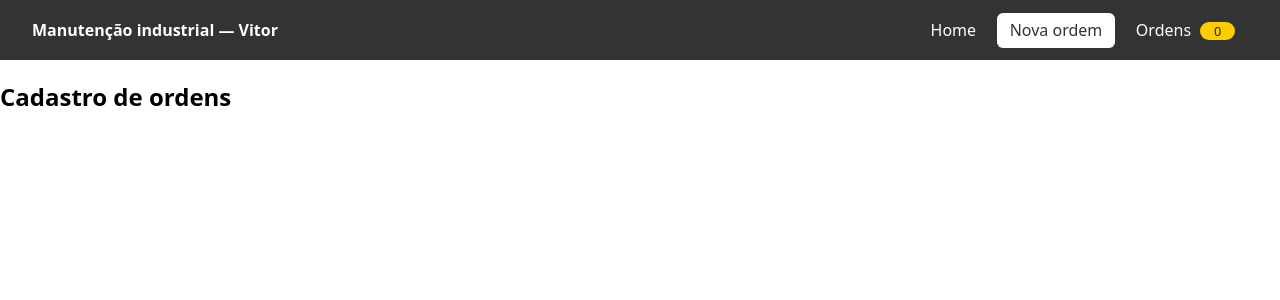
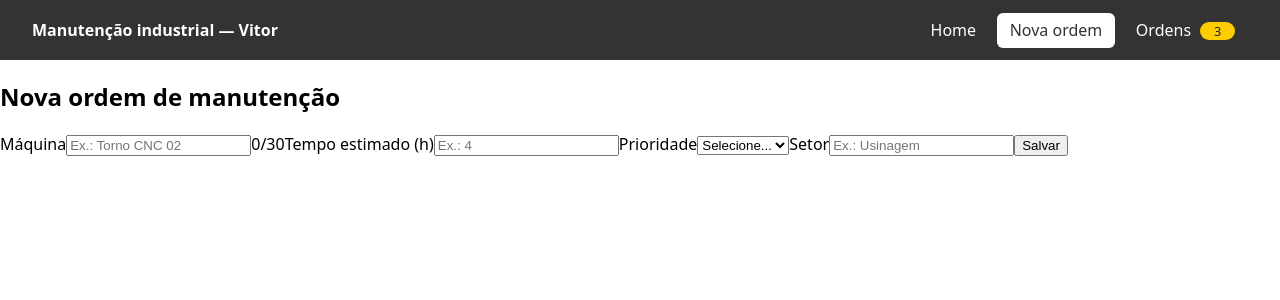
Before and after one commit to SDiasVitor/router-26177891, a React (Vite) app: page /ordens/novo in a window 1280 px wide. Shown: the top 300 px of the page. Built offline with nearby package versions, Linux system fonts and the light colour scheme.

Commit message:
Estado de ordens no App com 3 exemplos e cadastro com validação B=8 (máx. 30 caracteres + contador)
Co-Authored-By: Claude Opus 5.5 <noreply@anthropic.com>
Claude-Session: https://claude.ai/code/session_01BVsfk4F3eQPHEEcDDP5SBA

```diff
--- a/src/App.jsx
+++ b/src/App.jsx
@@ -1,17 +1,43 @@
+import { useState } from 'react'
 import { Routes, Route } from 'react-router-dom'
 import Navbar from './components/Navbar.jsx'
+import Home from './pages/Home.jsx'
+import Cadastro from './pages/Cadastro.jsx'
 import NaoEncontrada from './pages/NaoEncontrada.jsx'
 
+// Constantes passadas via props
 const NOME_SISTEMA = 'Manutenção industrial — Vitor'
+const NOME_ALUNO = 'Vitor de Souza Dias'
+
+// 3 registros de exemplo; o primeiro leva meu RA no campo complementar (Setor)
+const ORDENS_INICIAIS = [
+  { id: 1, maquina: 'Torno CNC 02', tempo: 6, prioridade: 'Alta', setor: 'Usinagem — RA 26177891' },
+  { id: 2, maquina: 'Compressor de ar', tempo: 2, prioridade: 'Média', setor: 'Utilidades' },
+  { id: 3, maquina: 'Prensa hidráulica', tempo: 8, prioridade: 'Baixa', setor: 'Estamparia' },
+]
 
 function App() {
+  // Estado centralizado: o array de ordens vive aqui e as páginas só recebem por props
+  const [ordens, setOrdens] = useState(ORDENS_INICIAIS)
+
+  // Recebe uma ordem do Cadastro e cria um NOVO array (spread), sem mexer no antigo
+  function adicionarOrdem(novaOrdem) {
+    setOrdens([...ordens, novaOrdem])
+  }
+
+  // Quantidade calculada aqui e entregue pronta para Home e Navbar
+  const quantidade = ordens.length
+
   return (
     <>
-      <Navbar nomeSistema={NOME_SISTEMA} quantidade={0} />
+      <Navbar nomeSistema={NOME_SISTEMA} quantidade={quantidade} />
       <main>
         <Routes>
-          <Route path="/" element={<h2>Home</h2>} />
-          <Route path="/ordens/novo" element={<h2>Cadastro de ordens</h2>} />
+          <Route
+            path="/"
+            element={<Home nomeSistema={NOME_SISTEMA} nomeAluno={NOME_ALUNO} quantidade={quantidade} />}
+          />
+          <Route path="/ordens/novo" element={<Cadastro onAdicionar={adicionarOrdem} />} />
           <Route path="/ordens" element={<h2>Ordens de manutenção</h2>} />
           {/* Rota coringa: qualquer caminho que não bateu com as rotas acima */}
           <Route path="*" element={<NaoEncontrada />} />
--- /dev/null
+++ b/src/pages/Cadastro.jsx
@@ -0,0 +1,121 @@
+import { useState } from 'react'
+import { useNavigate } from 'react-router-dom'
+
+// Limite da regra B = 8: campo principal (Máquina) com no máximo 30 caracteres
+const LIMITE_MAQUINA = 30
+const PRIORIDADES = ['Baixa', 'Média', 'Alta']
+
+// Página de cadastro (rota "/ordens/novo").
+// Props (vindas do App.jsx):
+//   - onAdicionar: a função adicionarOrdem criada no App. O Cadastro NÃO recebe
+//     o setOrdens; ele só entrega a ordem pronta e o App decide como guardar.
+function Cadastro({ onAdicionar }) {
+  // Formulário controlado: cada campo tem seu estado e o input sempre mostra esse valor
+  const [maquina, setMaquina] = useState('')
+  const [tempo, setTempo] = useState('')
+  const [prioridade, setPrioridade] = useState('')
+  const [setor, setSetor] = useState('')
+  const [erro, setErro] = useState('')
+
+  const navigate = useNavigate()
+
+  // Verifica as regras antes de salvar. Devolve a mensagem de erro ou '' se estiver tudo ok.
+  function validar() {
+    // Regra obrigatória para todos: nenhum campo vazio
+    if (!maquina.trim() || !tempo || !prioridade || !setor.trim()) {
+      return 'Preencha todos os campos.'
+    }
+    // Regra B = 8: Máquina com no máximo 30 caracteres
+    if (maquina.trim().length > LIMITE_MAQUINA) {
+      return `O campo Máquina aceita no máximo ${LIMITE_MAQUINA} caracteres (você digitou ${maquina.trim().length}).`
+    }
+    return ''
+  }
+
+  // Executada no envio do formulário
+  function handleSubmit(e) {
+    // Impede o comportamento padrão do form, que recarregaria a página
+    e.preventDefault()
+
+    const mensagem = validar()
+    if (mensagem) {
+      setErro(mensagem)
+      return
+    }
+
+    // Monta o novo registro; o id vem de Date.now() (milissegundos, então não repete)
+    const novaOrdem = {
+      id: Date.now(),
+      maquina: maquina.trim(),
+      tempo: Number(tempo),
+      prioridade,
+      setor: setor.trim(),
+    }
+
+    onAdicionar(novaOrdem) // manda para o App, que atualiza o estado
+    navigate('/ordens')    // depois de salvar, vai para a visualização
+  }
+
+  const qtdCaracteres = maquina.length
+  const passouLimite = qtdCaracteres > LIMITE_MAQUINA
+
+  return (
+    <section className="pagina">
+      <h2>Nova ordem de manutenção</h2>
+
+      <form className="formulario" onSubmit={handleSubmit} noValidate>
+        <label>
+          Máquina
+          <input
+            type="text"
+            value={maquina}
+            onChange={(e) => setMaquina(e.target.value)}
+            placeholder="Ex.: Torno CNC 02"
+          />
+          {/* Contador visível da regra B = 8 (fica vermelho ao passar do limite) */}
+          <span className={passouLimite ? 'contador-campo excedido' : 'contador-campo'}>
+            {qtdCaracteres}/{LIMITE_MAQUINA}
+          </span>
+        </label>
+
+        <label>
+          Tempo estimado (h)
+          <input
+            type="number"
+            min="0"
+            step="0.5"
+            value={tempo}
+            onChange={(e) => setTempo(e.target.value)}
+            placeholder="Ex.: 4"
+          />
+        </label>
+
+        <label>
+          Prioridade
+          <select value={prioridade} onChange={(e) => setPrioridade(e.target.value)}>
+            <option value="">Selecione...</option>
+            {PRIORIDADES.map((p) => (
+              <option key={p} value={p}>{p}</option>
+            ))}
+          </select>
+        </label>
+
+        <label>
+          Setor
+          <input
+            type="text"
+            value={setor}
+            onChange={(e) => setSetor(e.target.value)}
+            placeholder="Ex.: Usinagem"
+          />
+        </label>
+
+        {erro && <p className="erro">{erro}</p>}
+
+        <button type="submit" className="botao">Salvar</button>
+      </form>
+    </section>
+  )
+}
+
+export default Cadastro
--- /dev/null
+++ b/src/pages/Home.jsx
@@ -0,0 +1,28 @@
+import { Link } from 'react-router-dom'
+
+// Página inicial (rota "/").
+// Props (vindas do App.jsx):
+//   - nomeSistema: constante com o nome do sistema
+//   - nomeAluno: constante com meu nome
+//   - quantidade: número de ordens já calculado no App (ordens.length);
+//     a Home só mostra, não calcula nada
+function Home({ nomeSistema, nomeAluno, quantidade }) {
+  return (
+    <section className="pagina">
+      <h1>{nomeSistema}</h1>
+      <p>Desenvolvido por <strong>{nomeAluno}</strong>.</p>
+
+      <div className="destaque">
+        <span className="destaque-numero">{quantidade}</span>
+        <span>ordem(ns) de manutenção cadastrada(s)</span>
+      </div>
+
+      <div className="acoes">
+        <Link to="/ordens/novo" className="botao">Nova ordem</Link>
+        <Link to="/ordens" className="botao botao-secundario">Ver ordens</Link>
+      </div>
+    </section>
+  )
+}
+
+export default Home
```
